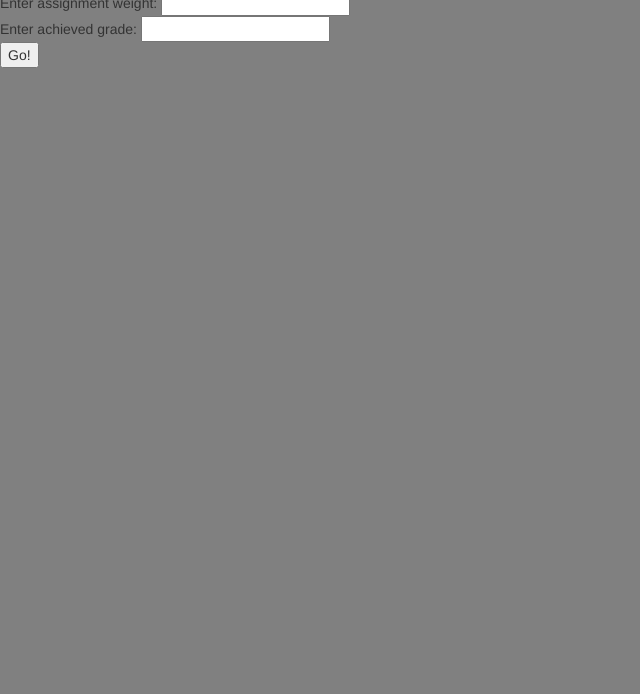
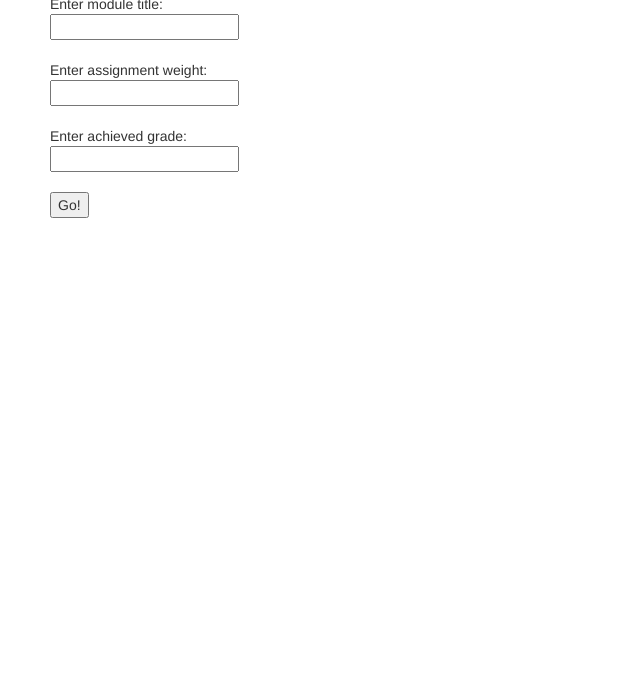
Before and after one commit to Ad-joseph/GradeCalculator, a plain HTML site: page index.html in a window 1280 px wide. Shown: the part 106-800 px from the top of the page, without its empty margins (0-640 px from the left). Drawn offline with nearby package versions, Linux system fonts and the light colour scheme.

Commit message:
Add files via upload

```diff
--- a/index.html
+++ b/index.html
@@ -5,7 +5,8 @@
     <title>Grade Calculator by Alexander Dunne</title>
 
     <link rel="stylesheet" href="https://maxcdn.bootstrapcdn.com/bootstrap/3.3.7/css/bootstrap.min.css" integrity="sha384-BVYiiSIFeK1dGmJRAkycuHAHRg32OmUcww7on3RYdg4Va+PmSTsz/K68vbdEjh4u" crossorigin="anonymous">
-    <link rel="stylesheet" href="/styles/styles.css">
+    <link rel="stylesheet" href="styles/styles.css">
+    <meta name="viewport" content="width=device-width, initial-scale=1">
 
   </head>
   <body>
@@ -18,15 +19,27 @@
 
     <!-- FIRST PART -->
     <div id="firstPart">
-        <p1>Enter module title:</p1><input type="text" id="assignmentNumber">
+
+        <p1>Enter module title:</p1>
+          <div class="input"><input type="text" id="assignmentNumber">
+          </div>
         <br>
-        <p1>Enter assignment weight: </p1><input type="text" id="assignmentWeight">
+
+        <p1>Enter assignment weight: </p1>
+        <div class="input">
+          <input type="text" id="assignmentWeight">
+            <br>
+        </div>
+
         <br>
-        <p1>Enter achieved grade: </p1><input type="text" id="achievedGrade">
+        <p1>Enter achieved grade: </p1>
+
+        <div class="input">
+          <input type="text" id="achievedGrade">
+        </div>
         <br>
         <button onclick="myFunction()">Go!</button>
-
-
+        <br>
 
     </div>
 
--- a/styles/styles.css
+++ b/styles/styles.css
@@ -1,8 +1,14 @@
 body {
-  background-color: grey;
   font-family: helvetica;
+  margin: 50px;
+
+}
+
+input {
+  margin: auto;
 }
 
 #firstPart {
   border-left: 100px;
+
 }
```
